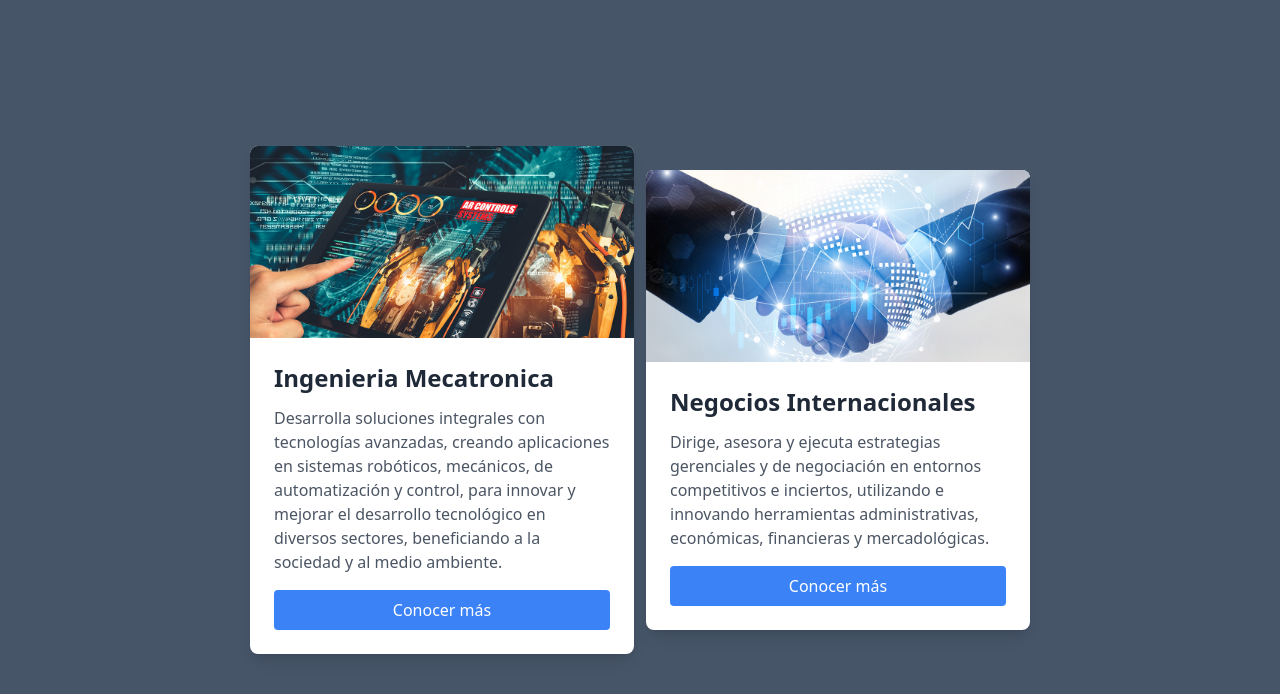
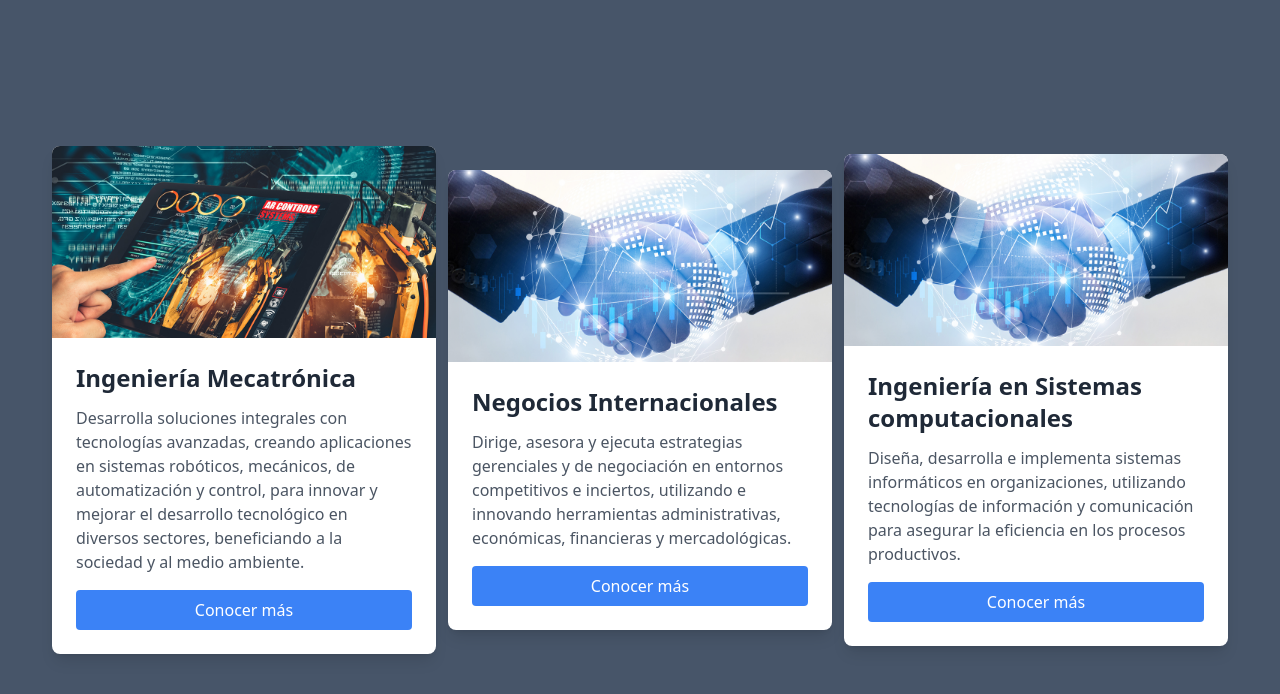
Before and after one commit to LuisMta64/PaginaUPA, an Astro site: page / in a window 1280 px wide. Built offline with nearby package versions, Linux system fonts and the light colour scheme; Astro itself is replaced by a stand-in of ours.

Commit message:
card sistemas

```diff
--- a/src/pages/index.astro
+++ b/src/pages/index.astro
@@ -1,9 +1,9 @@
 ---
 // import Welcome from '../components/Welcome.astro';
+import mecatronica from '../assets/images/home/mecatronica.jpg';
+import negocios from '../assets/images/home/negocios.jpg';
+import Card from '../components/shared/card.astro';
 import Layout from '../layouts/Layout.astro';
-import Card from '../components/shared/card.astro';
-import mecatronica from '../assets/images/home/mecatronica.jpg'
-import negocios from '../assets/images/home/negocios.jpg'
 
 // Welcome to Astro! Wondering what to do next? Check out the Astro documentation at https://docs.astro.build
 // Don't want to use any of this? Delete everything in this file, the `assets`, `components`, and `layouts` directories, and start fresh.
@@ -12,7 +12,7 @@ import negocios from '../assets/images/home/negocios.jpg'
 <Layout>
 	<div class="flex justify-center w-screen flex-row flex-wrap gap-3 bg-slate-600 h-screen items-center">
 		<Card
-		title="Ingenieria Mecatronica"
+		title="Ingeniería Mecatrónica"
 		image={mecatronica.src}
 		description="Desarrolla soluciones integrales con tecnologías avanzadas, creando aplicaciones en sistemas robóticos, mecánicos, de automatización y control, para innovar y mejorar el desarrollo tecnológico en diversos sectores, beneficiando a la sociedad y al medio ambiente.">
 		</Card>
@@ -22,6 +22,12 @@ import negocios from '../assets/images/home/negocios.jpg'
 		image={negocios.src}
 		description="Dirige, asesora y ejecuta estrategias gerenciales y de negociación en entornos competitivos e inciertos, utilizando e innovando herramientas administrativas, económicas, financieras y mercadológicas.">
 		</Card>
+
+		<Card
+		title="Ingeniería en Sistemas computacionales "
+		image={negocios.src}
+		description="Diseña, desarrolla e implementa sistemas informáticos en organizaciones, utilizando tecnologías de información y comunicación para asegurar la eficiencia en los procesos productivos.">
+		</Card>
 	</div>
 
 </Layout>
```
